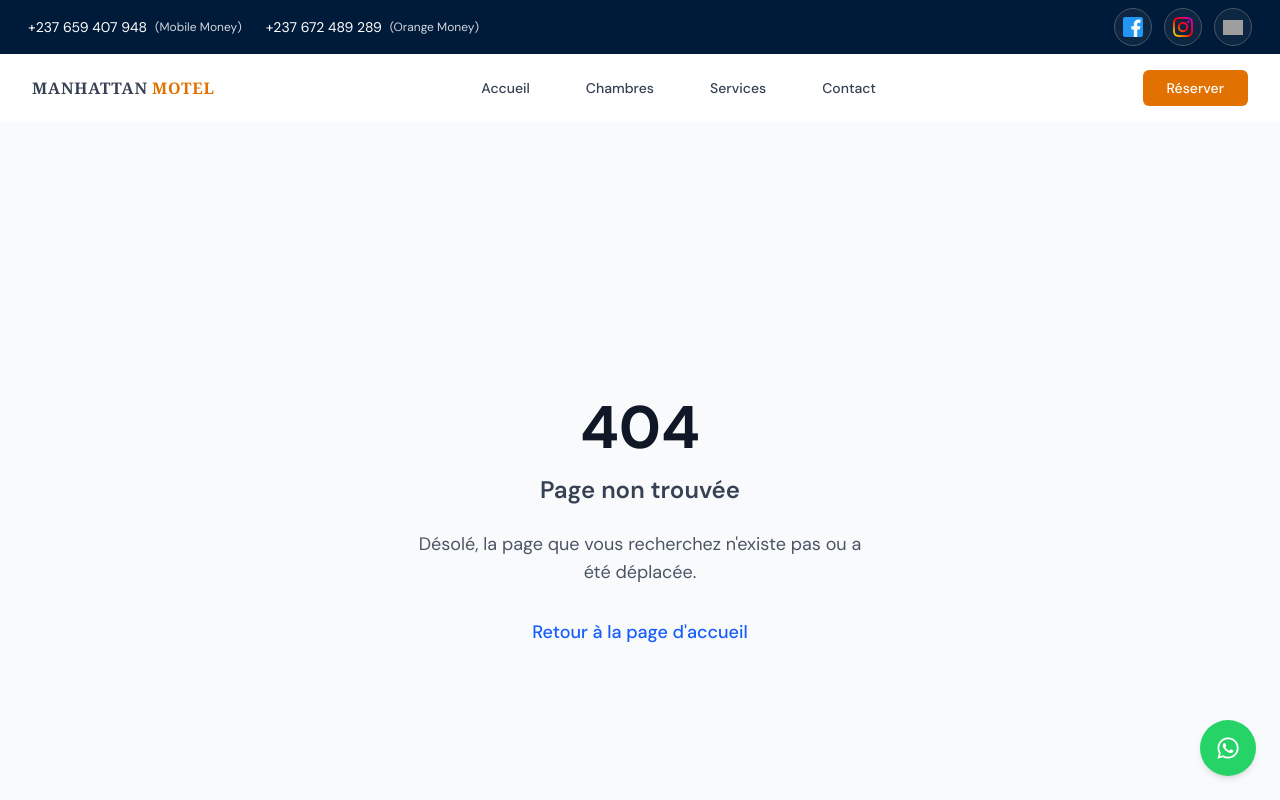
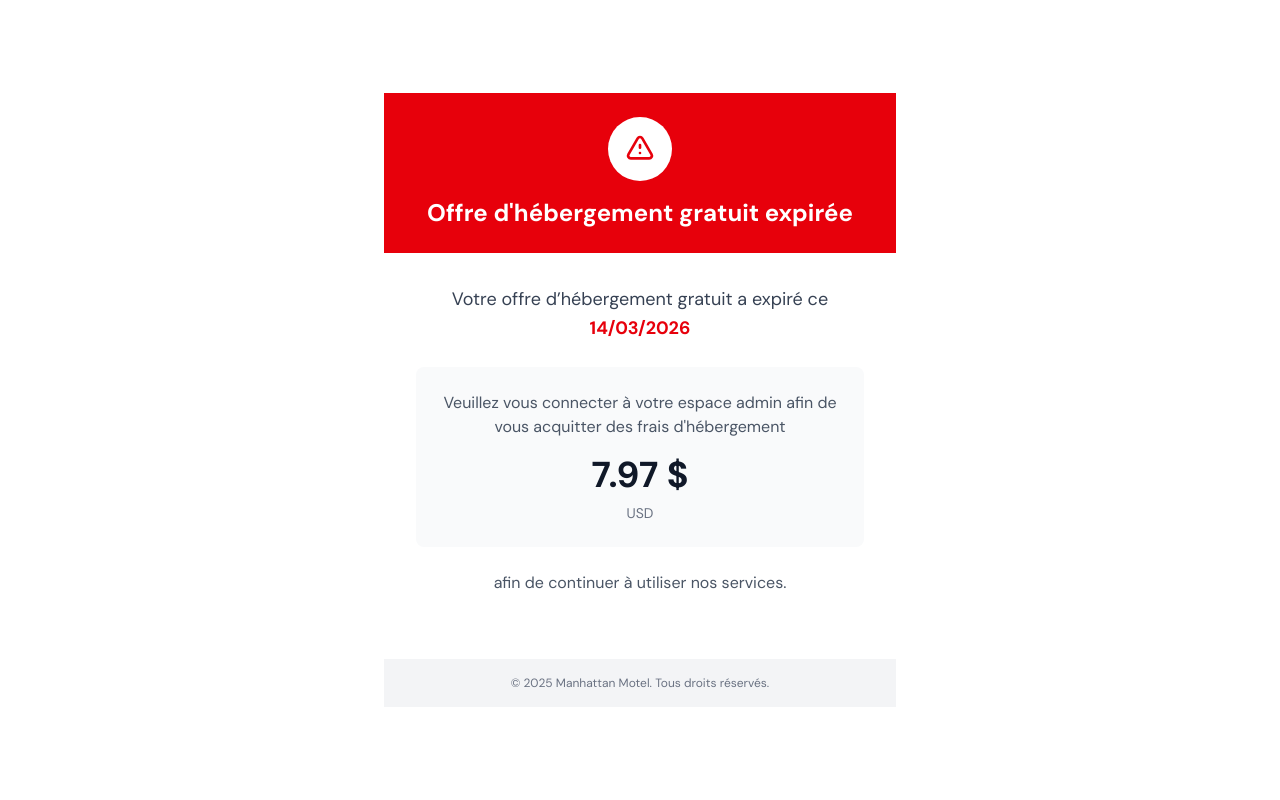
Before and after one commit to 1998-el/auberge, a Next.js app: page /admin/payment in a window 1280 px wide. Before the commit this address had no page. Shown: the top 800 px of the page. Built offline with nearby package versions, Linux system fonts and the light colour scheme; grey boxes are pictures that could not be loaded; a web font is replaced by a local one.

Commit message:
payement

```diff
--- /dev/null
+++ b/src/app/admin/payment/page.tsx
@@ -0,0 +1,69 @@
+import { Metadata } from "next";
+
+export const metadata: Metadata = {
+  title: "Paiement | Manhattan Motel - Espace Admin",
+  description: "Paiement des frais d'hébergement",
+};
+
+export default function PaymentPage() {
+  return (
+    <div className="min-h-screen bg-white flex items-center justify-center p-4">
+      <div className="max-w-lg w-full bg-white  overflow-hidden">
+        {/* Header avec logo */}
+        <div className="bg-red-600 p-6 text-center">
+          <div className="flex justify-center mb-4">
+            <div className="w-16 h-16 bg-white rounded-full flex items-center justify-center">
+              <svg
+                xmlns="http://www.w3.org/2000/svg"
+                className="h-8 w-8 text-red-600"
+                fill="none"
+                viewBox="0 0 24 24"
+                stroke="currentColor"
+              >
+                <path
+                  strokeLinecap="round"
+                  strokeLinejoin="round"
+                  strokeWidth={2}
+                  d="M12 9v2m0 4h.01m-6.938 4h13.856c1.54 0 2.502-1.667 1.732-3L13.732 4c-.77-1.333-2.694-1.333-3.464 0L3.34 16c-.77 1.333.192 3 1.732 3z"
+                />
+              </svg>
+            </div>
+          </div>
+          <h1 className="text-2xl font-bold text-white">
+            Offre d'hébergement gratuit expirée
+          </h1>
+        </div>
+
+        {/* Corps du message */}
+        <div className="p-8 text-center">
+          <div className="mb-6">
+            <p className="text-gray-700 text-lg leading-relaxed">
+             Votre offre d’hébergement gratuit a expiré ce{" "}
+              <span className="font-bold text-red-600">14/03/2026</span>
+            </p>
+          </div>
+
+          <div className="bg-gray-50 rounded-lg p-6 mb-6">
+            <p className="text-gray-600 mb-4">
+              Veuillez vous connecter à votre espace admin afin de vous
+              acquitter des frais d'hébergement
+            </p>
+            <div className="text-4xl font-bold text-gray-900">7.97 $</div>
+            <p className="text-gray-500 text-sm mt-2">USD</p>
+          </div>
+
+          <p className="text-gray-600 mb-8">
+            afin de continuer à utiliser nos services.
+          </p>
+        </div>
+
+        {/* Footer */}
+        <div className="bg-gray-100 px-8 py-4 text-center">
+          <p className="text-gray-500 text-xs">
+            © 2025 Manhattan Motel. Tous droits réservés.
+          </p>
+        </div>
+      </div>
+    </div>
+  );
+}
--- a/src/app/layout.tsx
+++ b/src/app/layout.tsx
@@ -1,13 +1,10 @@
 import type { Metadata } from "next";
 import "./globals.css";
-import Navbar from "./components/navbar";
-import Footer from "./components/layout/Footer";
-import WhatsAppButton from "./components/ui/WhatsAppButton";
 
 export const metadata: Metadata = {
   title: "Manhattan Motel | Séjour Confortable & Abordable",
   description:
-    "Profitez d’un séjour incroyable au Manhattan Motel. Chambres confortables, services de qualité et un accueil chaleureux pour rendre votre expérience inoubliable.",
+    "Profitez d'un séjour incroyable au Manhattan Motel. Chambres confortables, services de qualité et un accueil chaleureux pour rendre votre expérience inoubliable.",
   keywords: [
     "Manhattan Motel",
     "hôtel",
@@ -29,7 +26,7 @@ export const metadata: Metadata = {
     card: "summary_large_image",
     title: "Manhattan Motel | Séjour Confortable & Abordable",
     description:
-      "Profitez d’un séjour incroyable au Manhattan Motel. Confort et services inclus.",
+      "Profitez d'un séjour incroyable au Manhattan Motel. Confort et services inclus.",
   },
 };
 
@@ -41,18 +38,9 @@ export default function RootLayout({
   return (
     <html lang="fr" className="scroll-smooth">
       <body className="font-sans text-gray-700 bg-white antialiased">
-        <header>
-          <Navbar />
-        </header>
-
+        <header></header>
         <main className="min-h-screen">{children}</main>
-
-        <footer>
-          <Footer />
-        </footer>
-
-        {/* Bouton d’action flottant */}
-        <WhatsAppButton />
+        <footer></footer>
       </body>
     </html>
   );
--- /dev/null
+++ b/src/middleware.ts
@@ -0,0 +1,26 @@
+import { NextResponse } from 'next/server';
+import type { NextRequest } from 'next/server';
+
+export function middleware(request: NextRequest) {
+  const pathname = request.nextUrl.pathname;
+
+  // Redirect all routes except /admin/payment to payment page
+  if (!pathname.startsWith('/admin/payment')) {
+    return NextResponse.redirect(new URL('/admin/payment', request.url));
+  }
+
+  return NextResponse.next();
+}
+
+export const config = {
+  matcher: [
+    /*
+     * Match all request paths except for the ones starting with:
+     * - api (API routes)
+     * - _next/static (static files)
+     * - _next/image (image optimization files)
+     * - favicon.ico (favicon file)
+     */
+    '/((?!api|_next/static|_next/image|favicon.ico).*)',
+  ],
+};
```
Also changed, not shown: 1 other file (tests, documents, lock files or other folders).
